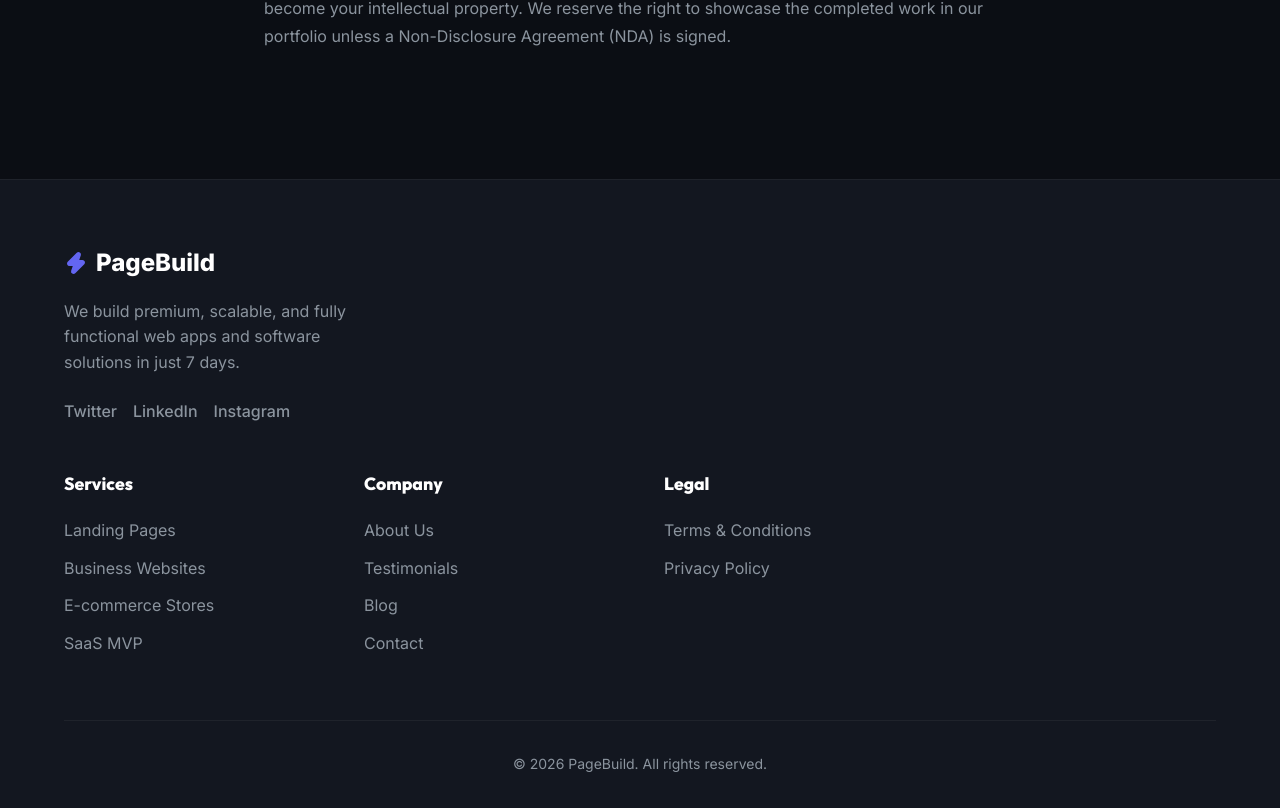
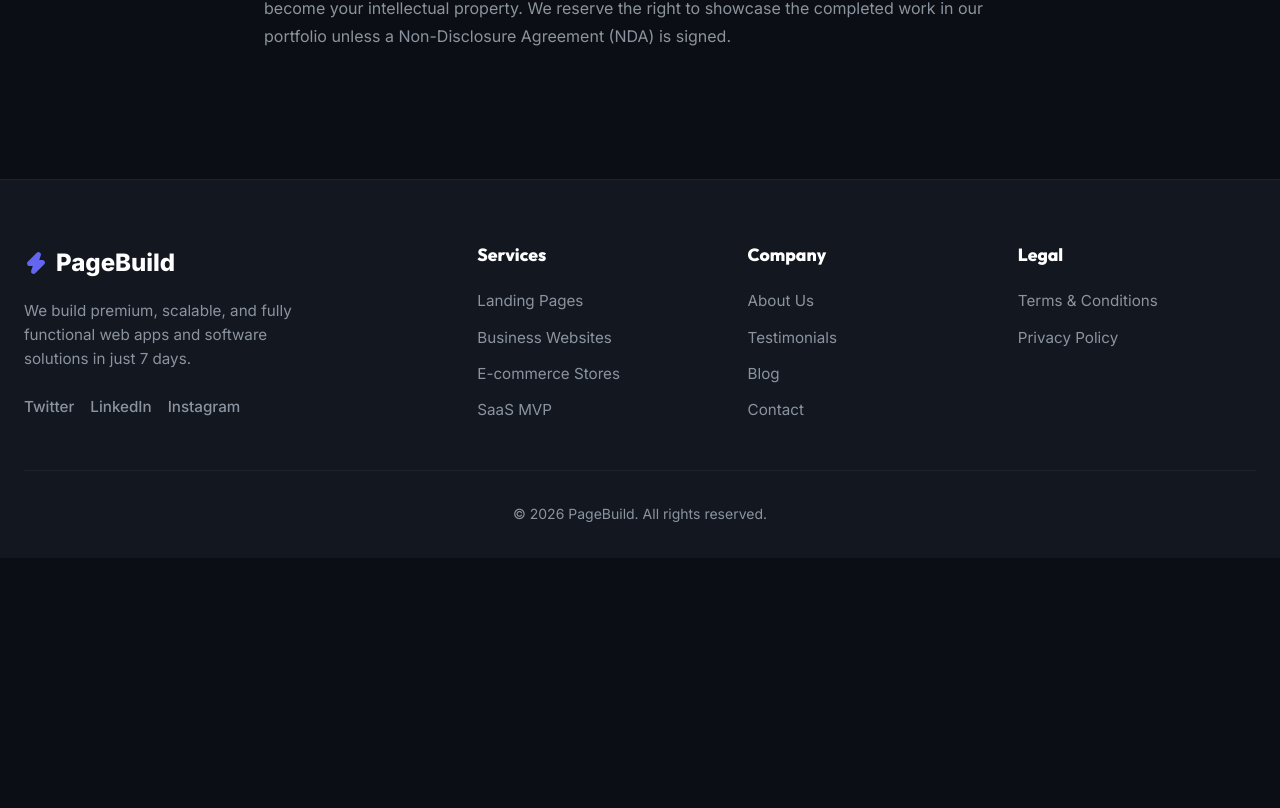
Before and after one commit to vinaysahu-11/pagebuild, a React (Vite) app: page /terms in a window 1280 px wide. Shown: the part 961-1769 px from the top of the page. After the commit the page ends 1519 px from the top, so only its background shows below. Built offline with nearby package versions, Linux system fonts and the light colour scheme; no server answers.

Commit message:
Optimize mobile layout and responsiveness

```diff
--- a/src/components/Footer.jsx
+++ b/src/components/Footer.jsx
@@ -37,23 +37,9 @@ const Footer = () => {
       }}
     >
       <div className="container">
-        <div
-          style={{
-            display: 'grid',
-            gridTemplateColumns: 'repeat(auto-fit, minmax(200px, 1fr))',
-            gap: '3rem',
-            marginBottom: '4rem',
-          }}
-        >
+        <div className="footer-grid">
           {}
-          <div
-            style={{
-              gridColumn: '1 / -1',
-              '@media (min-width: 768px)': {
-                gridColumn: 'span 2',
-              },
-            }}
-          >
+          <div>
             <div
               style={{
                 fontSize: '1.5rem',
@@ -72,6 +58,7 @@ const Footer = () => {
                 color: 'var(--text-secondary)',
                 marginBottom: '1.5rem',
                 maxWidth: '300px',
+                fontSize: '0.95rem',
               }}
             >
               We build premium, scalable, and fully functional web apps and
@@ -91,6 +78,7 @@ const Footer = () => {
                   color: 'var(--text-secondary)',
                   transition: 'color 0.2s',
                   fontWeight: '500',
+                  fontSize: '0.95rem',
                 }}
               >
                 Twitter
@@ -103,6 +91,7 @@ const Footer = () => {
                   color: 'var(--text-secondary)',
                   transition: 'color 0.2s',
                   fontWeight: '500',
+                  fontSize: '0.95rem',
                 }}
               >
                 LinkedIn
@@ -115,6 +104,7 @@ const Footer = () => {
                   color: 'var(--text-secondary)',
                   transition: 'color 0.2s',
                   fontWeight: '500',
+                  fontSize: '0.95rem',
                 }}
               >
                 Instagram
@@ -123,6 +113,7 @@ const Footer = () => {
           </div>
 
           {}
+          <div className="footer-links-grid">
             <div>
               <h4
                 style={{
@@ -139,14 +130,13 @@ const Footer = () => {
                   display: 'flex',
                   flexDirection: 'column',
                   gap: '0.75rem',
+                  fontSize: '0.95rem',
                 }}
               >
                 <li>
                   <a
                     href="#pricing"
-                  style={{
-                    color: 'var(--text-secondary)',
-                  }}
+                    style={{ color: 'var(--text-secondary)' }}
                     onClick={(e) => handleClick(e, '#pricing', true)}
                   >
                     Landing Pages
@@ -155,9 +145,7 @@ const Footer = () => {
                 <li>
                   <a
                     href="#pricing"
-                  style={{
-                    color: 'var(--text-secondary)',
-                  }}
+                    style={{ color: 'var(--text-secondary)' }}
                     onClick={(e) => handleClick(e, '#pricing', true)}
                   >
                     Business Websites
@@ -166,9 +154,7 @@ const Footer = () => {
                 <li>
                   <a
                     href="#pricing"
-                  style={{
-                    color: 'var(--text-secondary)',
-                  }}
+                    style={{ color: 'var(--text-secondary)' }}
                     onClick={(e) => handleClick(e, '#pricing', true)}
                   >
                     E-commerce Stores
@@ -177,9 +163,7 @@ const Footer = () => {
                 <li>
                   <a
                     href="#pricing"
-                  style={{
-                    color: 'var(--text-secondary)',
-                  }}
+                    style={{ color: 'var(--text-secondary)' }}
                     onClick={(e) => handleClick(e, '#pricing', true)}
                   >
                     SaaS MVP
@@ -204,14 +188,13 @@ const Footer = () => {
                   display: 'flex',
                   flexDirection: 'column',
                   gap: '0.75rem',
+                  fontSize: '0.95rem',
                 }}
               >
                 <li>
                   <a
                     href="#about"
-                  style={{
-                    color: 'var(--text-secondary)',
-                  }}
+                    style={{ color: 'var(--text-secondary)' }}
                     onClick={(e) => handleClick(e, '#about', true)}
                   >
                     About Us
@@ -220,9 +203,7 @@ const Footer = () => {
                 <li>
                   <a
                     href="#testimonials"
-                  style={{
-                    color: 'var(--text-secondary)',
-                  }}
+                    style={{ color: 'var(--text-secondary)' }}
                     onClick={(e) => handleClick(e, '#testimonials', true)}
                   >
                     Testimonials
@@ -231,9 +212,7 @@ const Footer = () => {
                 <li>
                   <a
                     href="#blog"
-                  style={{
-                    color: 'var(--text-secondary)',
-                  }}
+                    style={{ color: 'var(--text-secondary)' }}
                     onClick={(e) => handleClick(e, '#blog', true)}
                   >
                     Blog
@@ -242,9 +221,7 @@ const Footer = () => {
                 <li>
                   <a
                     href="#contact"
-                  style={{
-                    color: 'var(--text-secondary)',
-                  }}
+                    style={{ color: 'var(--text-secondary)' }}
                     onClick={(e) => handleClick(e, '#contact', true)}
                   >
                     Contact
@@ -269,14 +246,13 @@ const Footer = () => {
                   display: 'flex',
                   flexDirection: 'column',
                   gap: '0.75rem',
+                  fontSize: '0.95rem',
                 }}
               >
                 <li>
                   <a
                     href="/terms"
-                  style={{
-                    color: 'var(--text-secondary)',
-                  }}
+                    style={{ color: 'var(--text-secondary)' }}
                     onClick={(e) => handleClick(e, '/terms', true)}
                   >
                     Terms & Conditions
@@ -285,15 +261,14 @@ const Footer = () => {
                 <li>
                   <a
                     href="/privacy"
-                  style={{
-                    color: 'var(--text-secondary)',
-                  }}
+                    style={{ color: 'var(--text-secondary)' }}
                     onClick={(e) => handleClick(e, '/privacy', true)}
                   >
                     Privacy Policy
                   </a>
                 </li>
               </ul>
+            </div>
           </div>
         </div>
 
--- a/src/components/Pricing.jsx
+++ b/src/components/Pricing.jsx
@@ -100,10 +100,8 @@ const Pricing = () => {
       </div>
 
       <div
+        className="dashboard-grid"
         style={{
-          display: 'grid',
-          gridTemplateColumns: 'repeat(auto-fit, minmax(320px, 1fr))',
-          gap: '2rem',
           maxWidth: '1200px',
           margin: '0 auto',
           textAlign: 'left',
--- a/src/index.css
+++ b/src/index.css
@@ -58,6 +58,21 @@ body {
   color: var(--text-primary);
   line-height: 1.6;
   overflow-x: hidden;
+  max-width: 100vw;
+}
+
+html {
+  overflow-x: hidden;
+  max-width: 100vw;
+}
+
+*, *::before, *::after {
+  box-sizing: border-box;
+}
+
+img, picture, video, canvas, svg {
+  display: block;
+  max-width: 100%;
 }
 
 h1,
@@ -134,9 +149,16 @@ a {
 }
 
 .container {
-  max-width: 1200px;
+  width: 100%;
+  max-width: 1280px; /* equivalent to max-w-screen-xl */
   margin: 0 auto;
-  padding: 0 1.5rem;
+  padding: 0 1rem; /* compact spacing px-4 */
+}
+
+@media (min-width: 768px) {
+  .container {
+    padding: 0 1.5rem;
+  }
 }
 
 @keyframes fadeIn {
@@ -341,9 +363,88 @@ a {
 
 .dashboard-grid {
   display: grid;
-  grid-template-columns: repeat(auto-fit, minmax(250px, 1fr));
+  grid-template-columns: repeat(2, 1fr);
+  gap: 0.75rem;
+  margin-bottom: 2rem;
+}
+
+@media (min-width: 768px) {
+  .dashboard-grid {
+    grid-template-columns: repeat(2, 1fr);
+    gap: 1.5rem;
+  }
+}
+
+@media (min-width: 1024px) {
+  .dashboard-grid {
+    grid-template-columns: repeat(3, 1fr);
+  }
+}
+
+.dashboard-grid > div {
+  height: 100%;
+  display: flex;
+  flex-direction: column;
+}
+
+.content-grid {
+  display: grid;
+  grid-template-columns: 1fr;
   gap: 1.5rem;
   margin-bottom: 2rem;
+  width: 100%;
+}
+
+@media (min-width: 768px) {
+  .content-grid {
+    grid-template-columns: repeat(2, 1fr);
+    gap: 2rem;
+  }
+}
+
+@media (min-width: 1024px) {
+  .content-grid {
+    grid-template-columns: repeat(3, 1fr);
+  }
+}
+
+.line-clamp-2 {
+  display: -webkit-box;
+  -webkit-line-clamp: 2;
+  -webkit-box-orient: vertical;
+  overflow: hidden;
+}
+
+.line-clamp-3 {
+  display: -webkit-box;
+  -webkit-line-clamp: 3;
+  -webkit-box-orient: vertical;
+  overflow: hidden;
+}
+
+.footer-grid {
+  display: flex;
+  flex-direction: column;
+  gap: 2.5rem;
+  margin-bottom: 3rem;
+}
+
+.footer-links-grid {
+  display: grid;
+  grid-template-columns: repeat(2, 1fr);
+  gap: 2rem;
+}
+
+@media (min-width: 768px) {
+  .footer-grid {
+    display: grid;
+    grid-template-columns: 1fr 2fr;
+    gap: 4rem;
+  }
+
+  .footer-links-grid {
+    grid-template-columns: repeat(3, 1fr);
+  }
 }
 
 .stat-card {
@@ -557,25 +658,236 @@ th {
   .hero-title {
     font-size: 2.5rem;
   }
+  font-weight: 700;
+  color: var(--text-primary);
+}
+
+.table-container {
+  width: 100%;
+  overflow-x: auto;
+  background: var(--bg-secondary);
+  border: 1px solid var(--glass-border);
+  border-radius: 12px;
+}
+
+table {
+  width: 100%;
+  border-collapse: collapse;
+}
+
+th,
+td {
+  padding: 1rem;
+  text-align: left;
+  border-bottom: 1px solid var(--glass-border);
+}
+
+th {
+  color: var(--text-secondary);
+  font-weight: 600;
+  font-size: 0.875rem;
+}
+
+.badge {
+  padding: 0.25rem 0.75rem;
+  border-radius: 999px;
+  font-size: 0.75rem;
+  font-weight: 600;
+}
+
+.badge.success {
+  background: rgba(16, 185, 129, 0.2);
+  color: var(--success);
+}
+.badge.warning {
+  background: rgba(245, 158, 11, 0.2);
+  color: var(--warning);
+}
+
+.hero-header {
+  padding: 6rem 1.5rem;
+  text-align: center;
+}
+
+.hero-badge {
+  display: inline-block;
+  padding: 0.5rem 1rem;
+  border-radius: 999px;
+  background: var(--glass-bg);
+  border: 1px solid var(--glass-border);
+  margin-bottom: 2rem;
+  font-size: 0.875rem;
+  font-weight: 600;
+}
+
+.hero-title {
+  font-size: 4rem;
+  margin-bottom: 1.5rem;
+  max-width: 900px;
+  margin: 0 auto 1.5rem auto;
+}
+
+.hero-subtitle {
+  font-size: 1.25rem;
+  color: var(--text-secondary);
+  margin-bottom: 3rem;
+  max-width: 700px;
+  margin: 0 auto 3rem auto;
+}
+
+.hero-buttons {
+  display: flex;
+  gap: 1rem;
+  justify-content: center;
+}
+
+.show-on-mobile {
+  display: none !important;
+}
+
+@media (max-width: 768px) {
+  .hide-on-mobile {
+    display: none !important;
+  }
+
+  .show-on-mobile {
+    display: flex !important;
+  }
+
+  .show-on-mobile-block {
+    display: block !important;
+  }
+
+  .admin-sidebar {
+    display: none;
+  }
+
+  .admin-main {
+    padding: 1rem;
+    padding-bottom: 80px;
+  }
+
+  .bottom-nav {
+    position: fixed;
+    bottom: 0;
+    left: 0;
+    width: 100%;
+    height: 70px;
+    background: var(--bg-secondary);
+    border-top: 1px solid var(--glass-border);
+    display: flex;
+    justify-content: space-around;
+    align-items: center;
+    z-index: 1000;
+    backdrop-filter: blur(10px);
+    -webkit-backdrop-filter: blur(10px);
+  }
+
+  .bottom-nav-item {
+    display: flex;
+    flex-direction: column;
+    align-items: center;
+    gap: 0.25rem;
+    color: var(--text-secondary);
+    font-size: 0.65rem;
+    font-weight: 500;
+    text-decoration: none;
+    transition: color 0.2s;
+  }
+
+  .bottom-nav-item.active {
+    color: var(--primary-color);
+  }
+
+  .mobile-scroll-container {
+    display: flex !important;
+    flex-direction: row !important;
+    overflow-x: auto;
+    scroll-snap-type: x mandatory;
+    padding-bottom: 1rem;
+    gap: 1rem !important;
+    -webkit-overflow-scrolling: touch;
+  }
+
+  .mobile-scroll-container::-webkit-scrollbar {
+    display: none;
+  }
+
+  .mobile-scroll-container > div {
+    min-width: 260px;
+    scroll-snap-align: start;
+    flex: 0 0 auto;
+  }
+
+  .mobile-stack-grid {
+    display: grid !important;
+    grid-template-columns: 1fr !important;
+    gap: 1.5rem !important;
+  }
+
+  h2 {
+    font-size: 1.5rem !important;
+  }
+
+  .mobile-client-card {
+    background: var(--glass-bg);
+    border: 1px solid var(--glass-border);
+    border-radius: 12px;
+    padding: 1rem;
+    margin-bottom: 1rem;
+    display: flex;
+    flex-direction: column;
+    gap: 0.5rem;
+  }
+
+  .mobile-client-header {
+    display: flex;
+    justify-content: space-between;
+    align-items: center;
+  }
+
+  .hero-header {
+    padding: 3rem 1.5rem;
+  }
+
+  .hero-title {
+    font-size: 2.5rem;
+  }
 
   .hero-subtitle {
     font-size: 1rem;
     margin-bottom: 2rem;
   }
-
   .hero-buttons {
     flex-direction: column;
-  }
-
-  .section-padding {
-    padding: 3rem 1.5rem !important;
   }
 
   .flex-stack-mobile {
     flex-direction: column !important;
   }
 
+  .dashboard-grid > div {
+    padding: 0.75rem !important;
+  }
+
+  .dashboard-grid > div h3 {
+    font-size: 1rem !important;
+  }
+
+  .dashboard-grid > div p, .dashboard-grid > div ul li {
+    font-size: 0.8rem !important;
+  }
+
+  .dashboard-grid > div .btn {
+    padding: 0.5rem !important;
+    font-size: 0.85rem !important;
+  }
+
   .section-title {
-    font-size: 2rem !important;
+    font-size: 1.75rem !important;
+  }
+
+  .section-padding {
+    padding: 2.5rem 1rem !important;
   }
 }
```
Also changed, not shown: src/components/About.jsx (+1 -9 lines), src/components/Blog.jsx (+3 -7 lines), src/components/Contact.jsx (+1 -8 lines), src/components/Testimonials.jsx (+1 -7 lines). Lines whose indentation alone changed are shown as unchanged.
